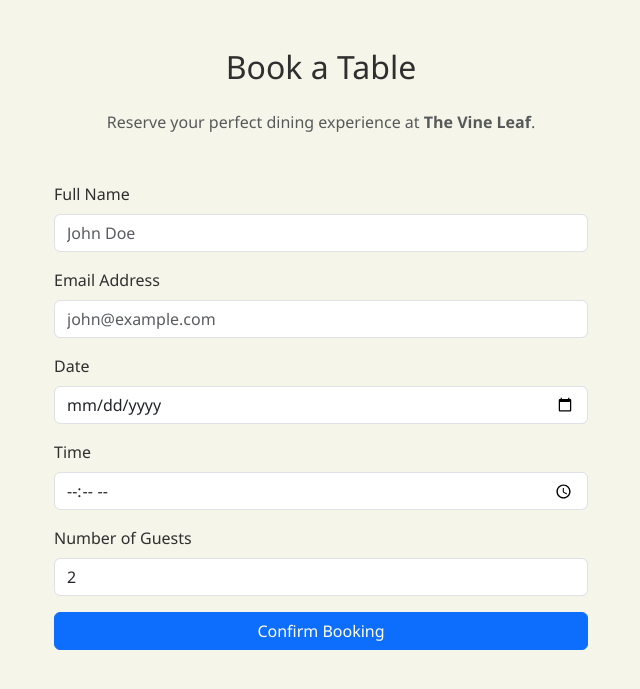
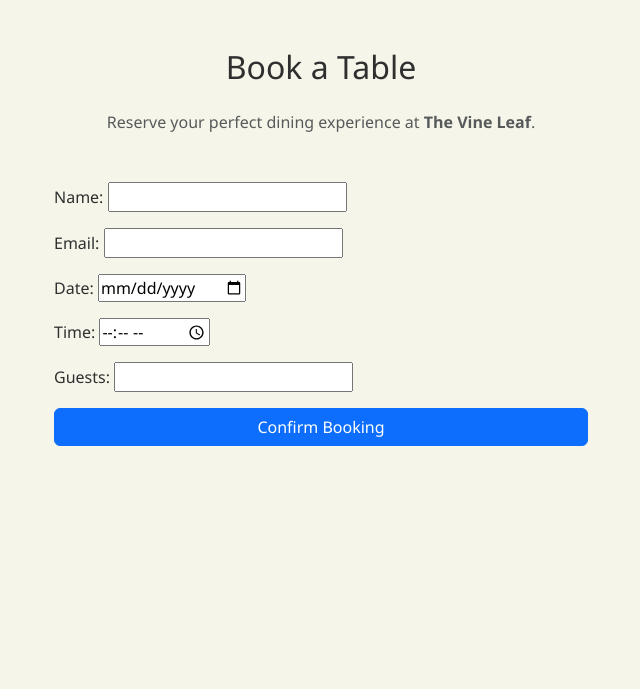
Before and after one commit to llama2409/Vineleaf-Milestone3, a Django app: template vine_leaf/templates/booking.html in a window 1280 px wide. Shown: the part 56-745 px from the top of the page, without its empty margins (319-959 px from the left). Run offline with Django 5.2, Linux system fonts and the light colour scheme; the template is opened without the code that fills it: values that come from a table or form of the project are taken from there, others are empty; parts of the project's set-up code (start-up, migrations or seed data) failed here and were passed over.

Commit message:
Add Django form to booking.html and add booking_success.html to urls.py

```diff
--- a/vine_leaf/booking/views.py
+++ b/vine_leaf/booking/views.py
@@ -15,5 +15,8 @@ def booking_page(request):
         form = BookingForm()
     return render(request, 'booking.html', {'form': form})
 
+def booking_success(request):
+    return render(request, 'booking_success.html')
+
 def menus_page(request):
     return render(request, 'menus.html')
--- a/vine_leaf/templates/booking.html
+++ b/vine_leaf/templates/booking.html
@@ -16,37 +16,12 @@
             <!-- Django booking form -->
             <form method="POST">
                 {% csrf_token %}
-                <div class="mb-3">
-                    <label class="form-label">Full Name</label>
-                    <input type="text" class="form-control" placeholder="John Doe">
-                </div>
-
-                <div class="mb-3">
-                    <label class="form-label">Email Address</label>
-                    <input type="email" class="form-control" placeholder="john@example.com">
-                </div>
-
-                <div class="mb-3">
-                    <label class="form-label">Date</label>
-                    <input type="date" class="form-control">
-                </div>
-
-                <div class="mb-3">
-                    <label class="form-label">Time</label>
-                    <input type="time" class="form-control">
-                </div>
-
-                <div class="mb-3">
-                    <label class="form-label">Number of Guests</label>
-                    <input type="number" class="form-control" min="1" max="20" value="2">
-                </div>
+                {{ form.as_p }}
 
                 <button type="submit" class="btn btn-primary w-100 booking-submit-btn">
-                    Confirm Booking
+                Confirm Booking
                 </button>
-
             </form>
-
         </div>
     </div>
 
```
